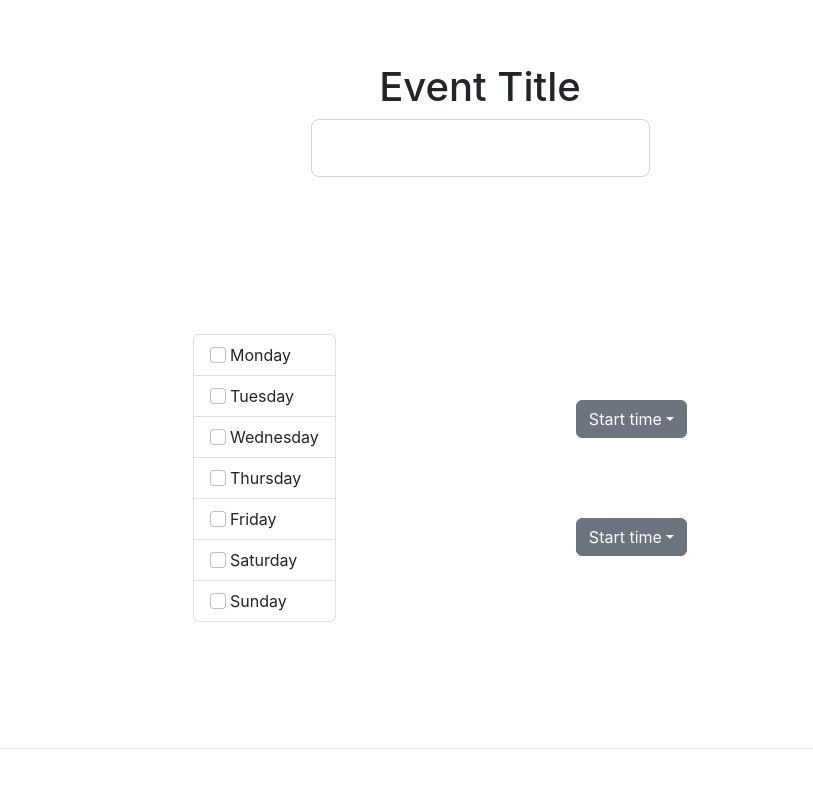
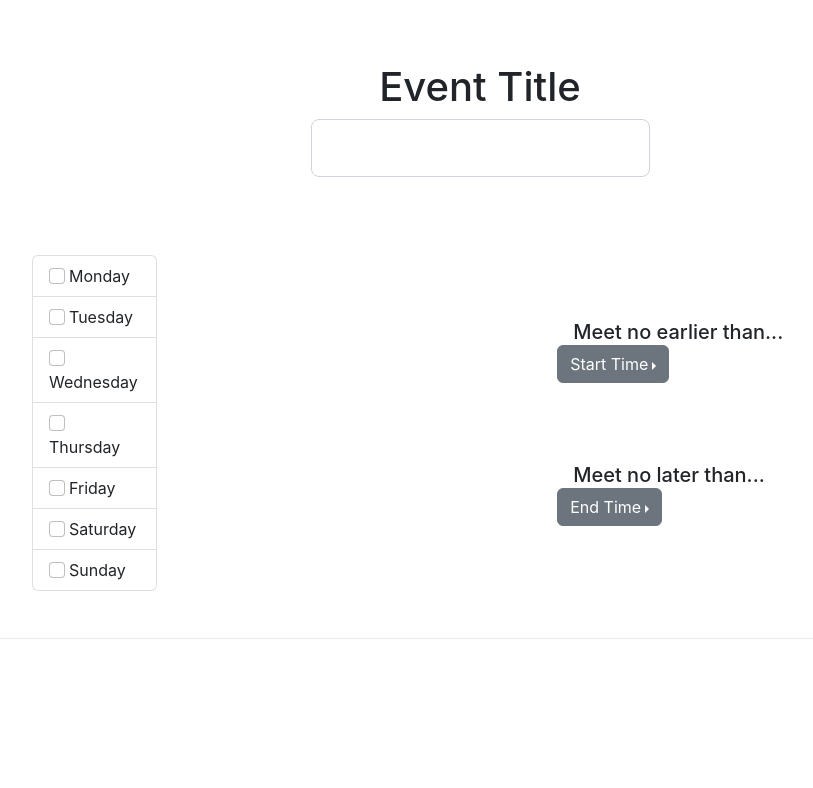
Before and after one commit to agao1224/findatime-frontend, a Next.js app: page / in a window 1280 px wide. Shown: the top 788 px of the page, without its empty margins (160-973 px from the left). Built offline with nearby package versions, Linux system fonts and the light colour scheme.

Commit message:
small fixes

```diff
--- a/components/TimeSelector.js
+++ b/components/TimeSelector.js
@@ -6,39 +6,54 @@ import styles from '../styles/TimeSelector.module.css';
 /**
  * @Component TimeSelector
  */
-const TimeSelector = () => {
+const TimeSelector = ({timeBound, setTimeBound, timeText}) => {
+  const convertTimeToText = (time) => {
+    let timeText = "";
+    let ampmStatus = "";
+    if (time == 0) {
+      ampmStatus = "AM"
+      time += 12;
+    } else if (time < 12) {
+      ampmStatus = "AM";
+    } else if (time == 12) {
+      ampmStatus = "PM";
+    } else if (time == 24) {
+      ampmStatus = "AM";
+      time -= 12;
+    } else {
+      ampmStatus = "PM";
+      time -= 12;
+    }
+
+    return timeText.concat(time.toString().concat(":00")).concat(" ").concat(ampmStatus);
+  }
+
+  const createTimesArray = (hrs) => {
+    const timesArray = []
+    for (let i = 0; i <= hrs; i++) {
+      timesArray.push(convertTimeToText(i));
+    }
+    return timesArray;
+  }
+
+  const timesArray = createTimesArray(24);
   return (
     <div className={styles.selector}>
-      <div className="btn-group">
+      <h5 className={styles.timetext}>
+        {timeText}
+      </h5>
+      <div className="btn-group dropend">
         <button type="button" className="btn btn-secondary dropdown-toggle" data-bs-toggle="dropdown" aria-expanded="false">
-          Start time
+          {timeBound}
         </button>
-        <ul className="dropdown-menu">
-          <li><a className="dropdown-item" href="#">12:00 AM</a></li>
-          <li><a className="dropdown-item" href="#">1:00 AM</a></li>
-          <li><a className="dropdown-item" href="#">2:00 AM</a></li>
-          <li><a className="dropdown-item" href="#">3:00 AM</a></li>
-          <li><a className="dropdown-item" href="#">4:00 AM</a></li>
-          <li><a className="dropdown-item" href="#">5:00 AM</a></li>
-          <li><a className="dropdown-item" href="#">6:00 AM</a></li>
-          <li><a className="dropdown-item" href="#">7:00 AM</a></li>
-          <li><a className="dropdown-item" href="#">8:00 AM</a></li>
-          <li><a className="dropdown-item" href="#">9:00 AM</a></li>
-          <li><a className="dropdown-item" href="#">10:00 AM</a></li>
-          <li><a className="dropdown-item" href="#">11:00 AM</a></li>
-          <li><a className="dropdown-item" href="#">12:00 PM</a></li>
-          <li><a className="dropdown-item" href="#">1:00 PM</a></li>
-          <li><a className="dropdown-item" href="#">2:00 PM</a></li>
-          <li><a className="dropdown-item" href="#">3:00 PM</a></li>
-          <li><a className="dropdown-item" href="#">4:00 PM</a></li>
-          <li><a className="dropdown-item" href="#">5:00 PM</a></li>
-          <li><a className="dropdown-item" href="#">6:00 PM</a></li>
-          <li><a className="dropdown-item" href="#">7:00 PM</a></li>
-          <li><a className="dropdown-item" href="#">8:00 PM</a></li>
-          <li><a className="dropdown-item" href="#">9:00 PM</a></li>
-          <li><a className="dropdown-item" href="#">10:00 PM</a></li>
-          <li><a className="dropdown-item" href="#">11:00 PM</a></li>
-          <li><a className="dropdown-item" href="#">12:00 AM</a></li>
+        <ul className="dropdown-menu" style={{height: "10rem", overflowY: "auto"}}>
+          {timesArray.map((time) =>
+            <li key={Math.random()}>
+              <a className="dropdown-item" href="#" key={Math.random()} onClick={() => setTimeBound(time)}>
+                {time}
+              </a>
+            </li>
+          )}
         </ul>
       </div>
     </div>
--- a/pages/index.js
+++ b/pages/index.js
@@ -7,10 +7,14 @@ import DaySelector from '../components/DaySelector';
 import TimeSelector from '../components/TimeSelector';
 import styles from '../styles/Home.module.css';
 
+import { useState } from 'react';
+
 /**
  * @Page Root page
  */
 const Home = () => {
+  const [startTime, setStartTime] = useState("Start Time");
+  const [endTime, setEndTime] = useState("End Time");
   return (
     <div className={styles.container}>
       <Head>
@@ -18,9 +22,6 @@ const Home = () => {
       </Head>
 
       <main className={styles.main}>
-        {/* <h1 className={styles.title}>
-          Welcome to <a href="https://nextjs.org">Next.js!</a>
-        </h1> */}
         <h1> Event Title </h1>
         <TitleBox />
       </main>
@@ -30,8 +31,10 @@ const Home = () => {
           <DaySelector />
         </div>
         <div className={styles.timeselector}>
-          <TimeSelector />
-          <TimeSelector />
+          <TimeSelector timeBound={startTime} setTimeBound={setStartTime}
+                        timeText={"Meet no earlier than..."} key={1} />
+          <TimeSelector timeBound={endTime} setTimeBound={setEndTime}
+                        timeText={"Meet no later than..."} key={2} />
         </div>
       </div>
 
--- a/styles/Home.module.css
+++ b/styles/Home.module.css
@@ -20,11 +20,11 @@
 }
 
 .dayselector {
-  margin: 5rem;
+  margin: 0 10rem;
 }
 
 .timeselector {
-  margin: 5rem;
+  margin: 0 10rem;
 }
 
 .footer {
--- a/styles/TimeSelector.module.css
+++ b/styles/TimeSelector.module.css
@@ -1,3 +1,15 @@
 .selector {
   margin: 5rem;
 }
+
+.timetext {
+  display: inline;
+  margin: 0 1rem;
+}
+
+@media (max-width: 4rem) {
+  .dropdown-menu{
+      height: 1.5rem;
+      overflow-y: auto;
+  }
+}
```
